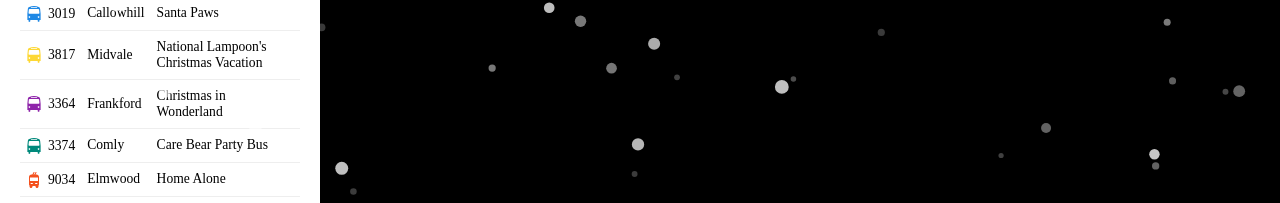
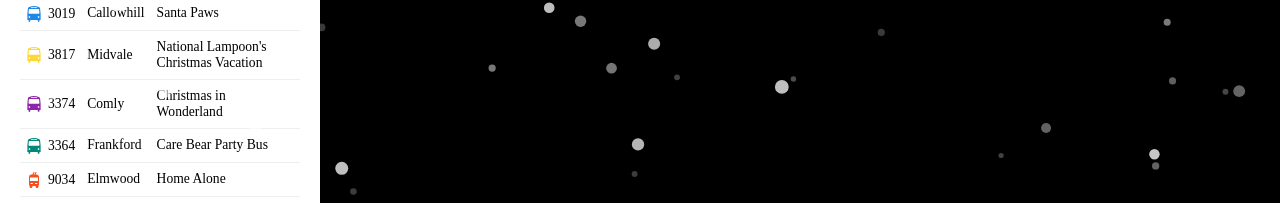
Before and after one commit to JarvusInnovations/septa-holiday-bus-tracker, a React (Vite) app in the folder frontend/: page / in a window 1280 px wide. Shown: the part 379-582 px from the top of the page. Built offline with nearby package versions, Linux system fonts and the light colour scheme; no server answers.

Commit message:
fix: update bus assignments again

```diff
--- a/frontend/src/Sidebar.jsx
+++ b/frontend/src/Sidebar.jsx
@@ -8,8 +8,8 @@ const HOLIDAY_VEHICLES = [
   { id: '3069', type: 'bus', district: 'Victory', name: 'The Best Gift Ever', color: '#43a047' },
   { id: '3019', type: 'bus', district: 'Callowhill', name: 'Santa Paws', color: '#1e88e5' },
   { id: '3817', type: 'bus', district: 'Midvale', name: "National Lampoon's Christmas Vacation", color: '#fdd835' },
-  { id: '3364', type: 'bus', district: 'Frankford', name: 'Christmas in Wonderland', color: '#8e24aa' },
-  { id: '3374', type: 'bus', district: 'Comly', name: 'Care Bear Party Bus', color: '#00897b' },
+  { id: '3374', type: 'bus', district: 'Comly', name: 'Christmas in Wonderland', color: '#8e24aa' },
+  { id: '3364', type: 'bus', district: 'Frankford', name: 'Care Bear Party Bus', color: '#00897b' },
   { id: '9034', type: 'trolley', district: 'Elmwood', name: 'Home Alone', color: '#f4511e' },
   { id: '9087', type: 'trolley', district: 'Elmwood', name: 'Holiday', color: '#c2185b' },
   { id: '9053', type: 'trolley', district: 'Callowhill', name: 'Frosty the Snow Mobile', color: '#78909c' },
```
Also changed, not shown: 1 other file (tests, documents, lock files or other folders).
